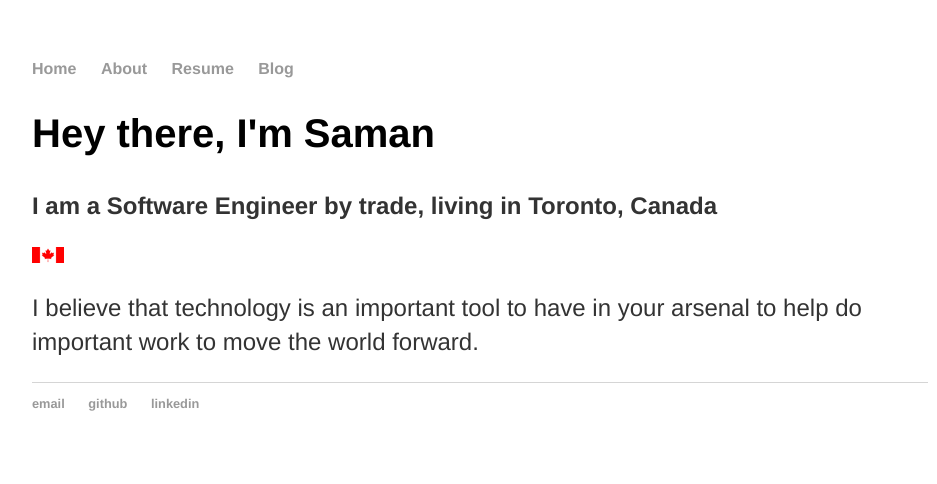
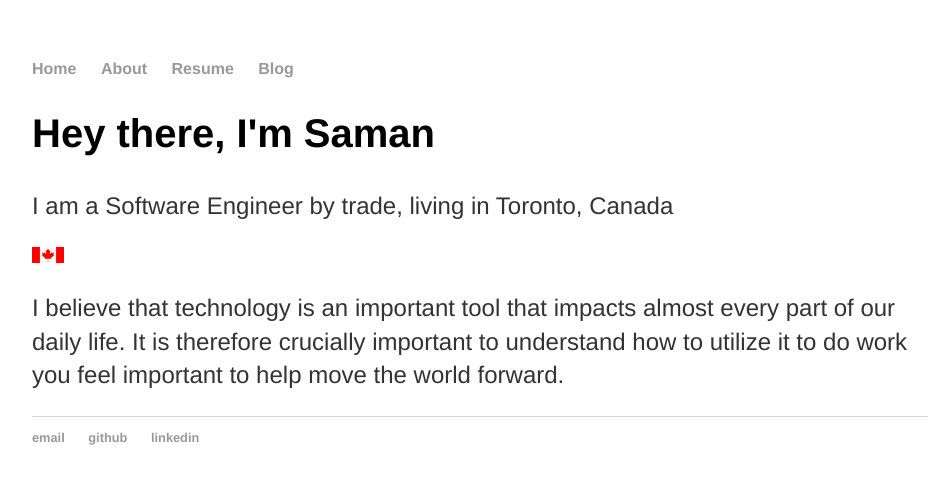
Before and after one commit to snalvi/snalvi.github.io, a Jekyll site: the page built from index.html, in a window 1280 px wide. Shown: the top 484 px of the page, without its empty margins (160-1097 px from the left). Built offline with Jekyll 4.4.1, drawn with Linux system fonts in a browser that asks for light colours.

Commit message:
Reformatting of titles on pages / reformatting of About / Index

```diff
--- a/about/index.html
+++ b/about/index.html
@@ -1,5 +1,8 @@
 ---
 layout: default
-title: Saman Alvi's About Section
+title: About
 ---
 	<h1>{{ page.title }}</h1>
+	<body>
+		I was exposed to technology from a very early age, and grew up building webistes and tinkering with the home PC. Website building eventually lead me to Computer Science classes in High School and then to University. I am passionate about technology, and love discussing its application to the real world.
+	</body>
--- a/cv/index.html
+++ b/cv/index.html
@@ -1,5 +1,5 @@
 ---
 layout: default
-title: Saman Alvi's CV
+title: Resume
 ---
 	<h1>{{ page.title }}</h1>
--- a/index.html
+++ b/index.html
@@ -5,8 +5,12 @@
 <div class="blurb">
 	<h2>Hey there, I'm Saman</h2>
 
-	<p><b>I am a Software Engineer by trade, living in Toronto, Canada</b></p>
-	<img src="assets/canada-flag-icon-32.png" />
+	<span>
+		<p>I am a Software Engineer by trade, living in Toronto, Canada</p>
+		<img src="assets/canada-flag-icon-32.png" />
+	</span>
 
-	<p>I believe that technology is an important tool to have in your arsenal to help do important work to move the world forward.</p>
+	<p>
+		I believe that technology is an important tool that impacts almost every part of our daily life. It is therefore crucially important to understand how to utilize it to do work you feel important to help move the world forward.
+	</p>
 </div><!-- /.blurb -->
```
Also changed, not shown: blog/index.html (+5 -2 lines).
